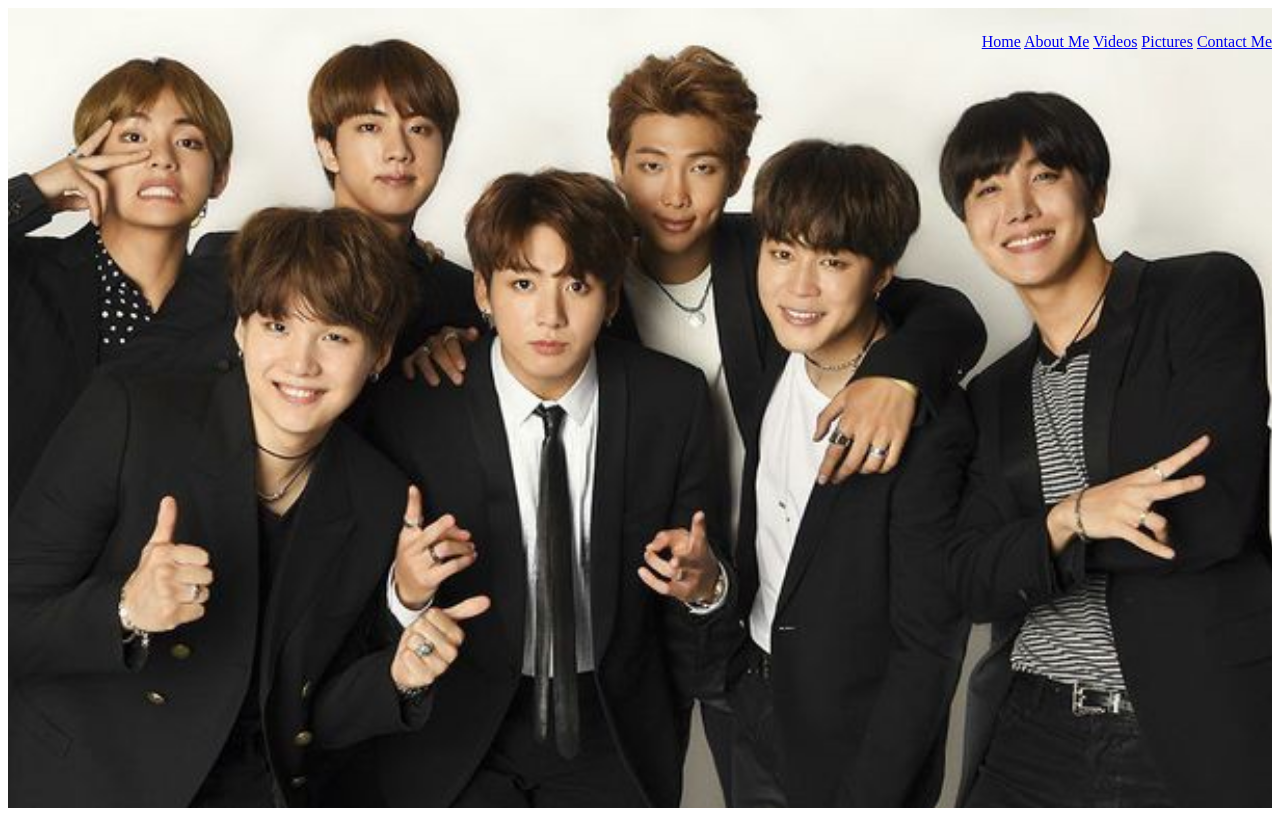
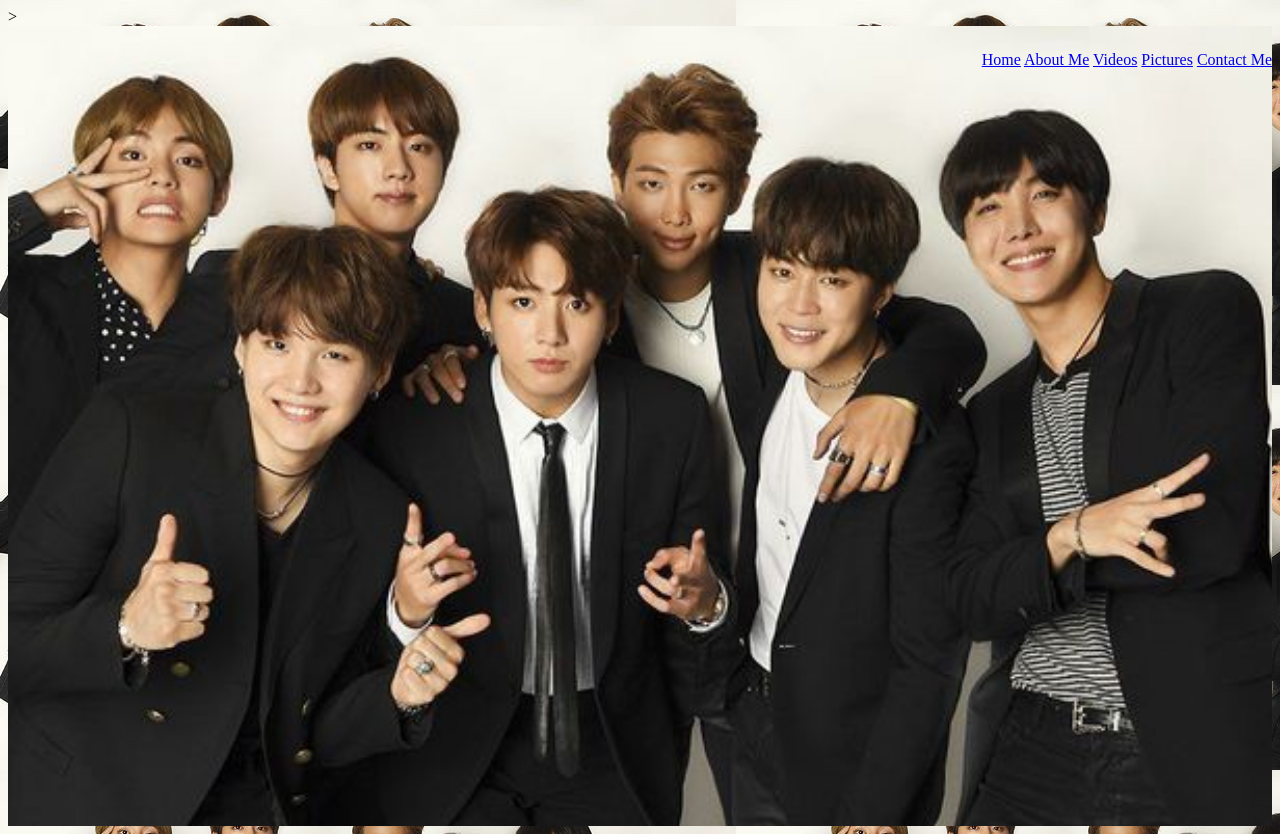
Before and after one commit to Kizzy29/kizzy.github.io, a plain HTML site: page index.html in a window 1280 px wide. Drawn offline with Linux system fonts and the light colour scheme; files that its build step writes are made by us from their sources.

Commit message:
Update index.html

```diff
--- a/index.html
+++ b/index.html
@@ -12,7 +12,7 @@
 
     </head>
 
-    <body>
+    <body background="hey.jpg">>
 
       <header>
 
```
